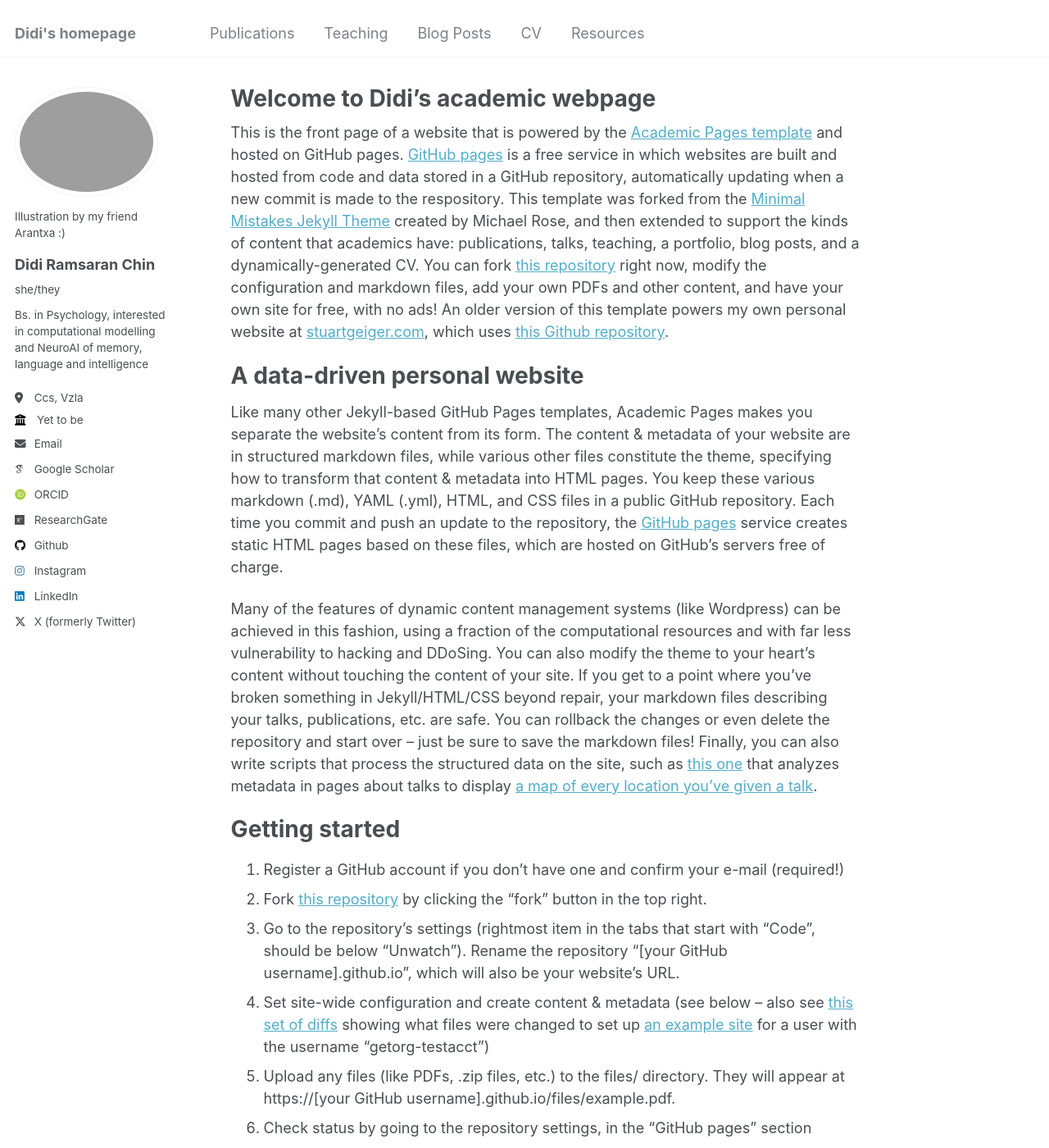
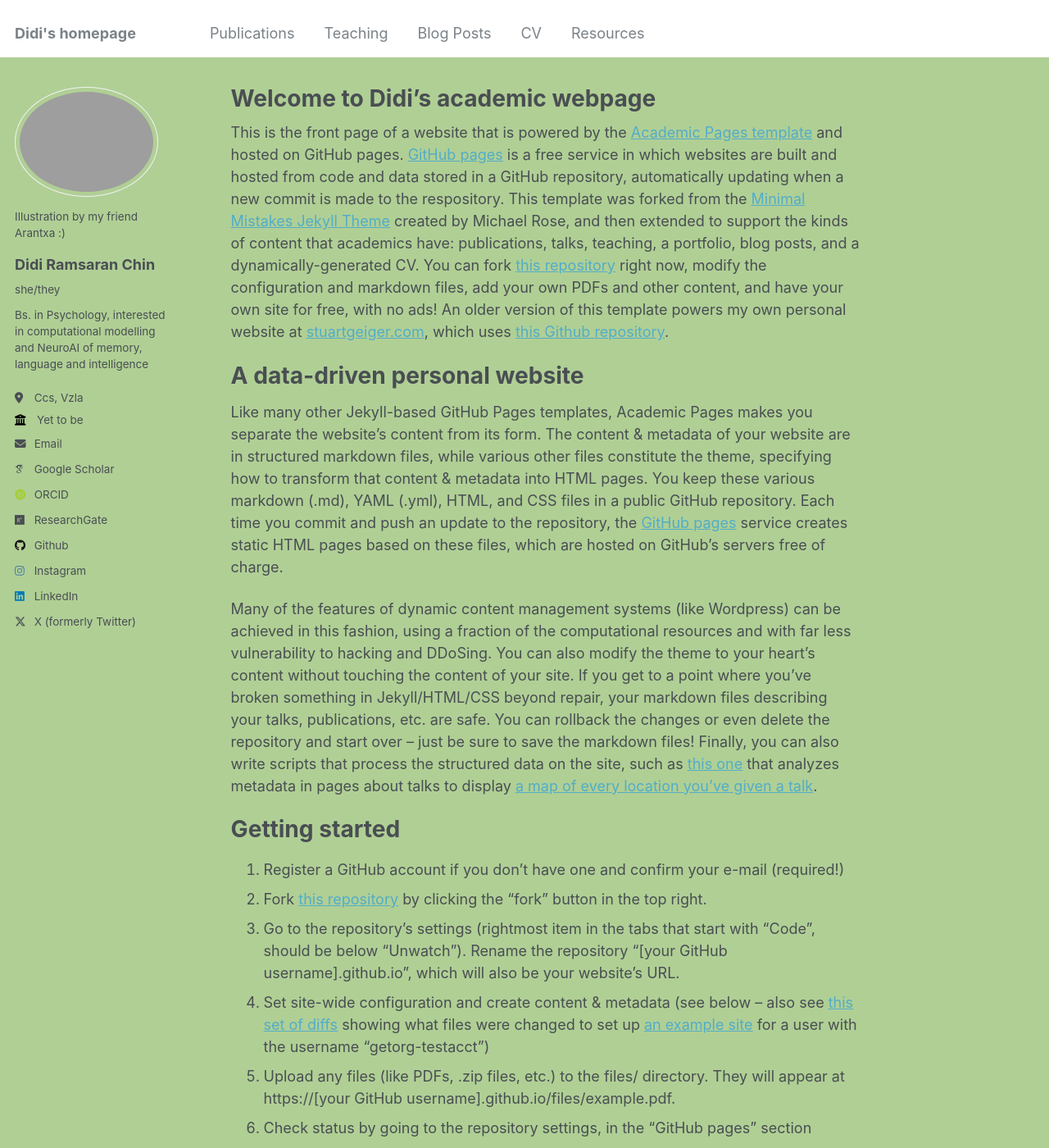
Before and after one commit to neurodidi/neurodidi.github.io, a Jekyll site: the page built from _pages/about.md, in a window 1280 px wide and 1400 px high. Shown: the whole window at 82% size. Built offline with Jekyll 4.4.1, drawn with Linux system fonts in a browser that asks for light colours; some web fonts are replaced.

Commit message:
Update default.html

```diff
--- a/_layouts/default.html
+++ b/_layouts/default.html
@@ -10,6 +10,12 @@ layout: compress
     {% include head.html %}
     {% include head/custom.html %}
   </head>
+
+<style>
+  body {
+    background-color: #B0CF95 ;
+  }
+</style>
 
   <body>
 
```
